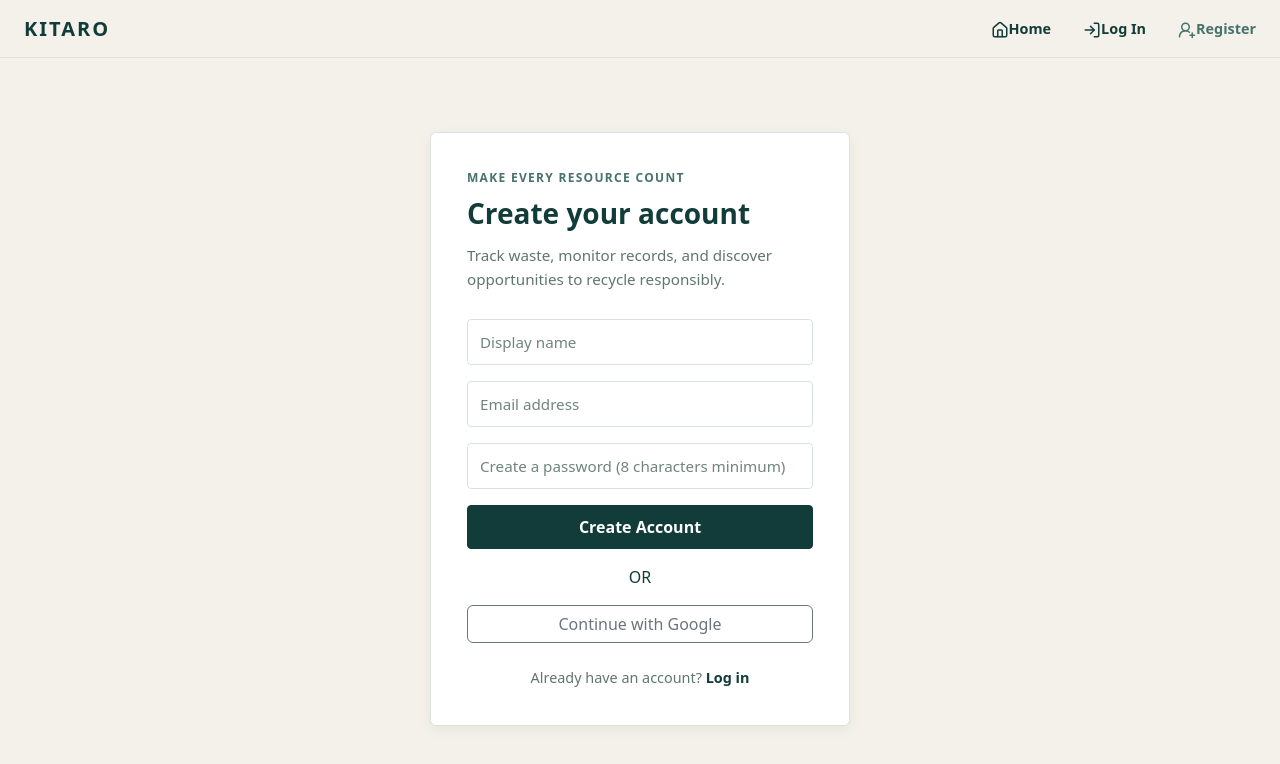
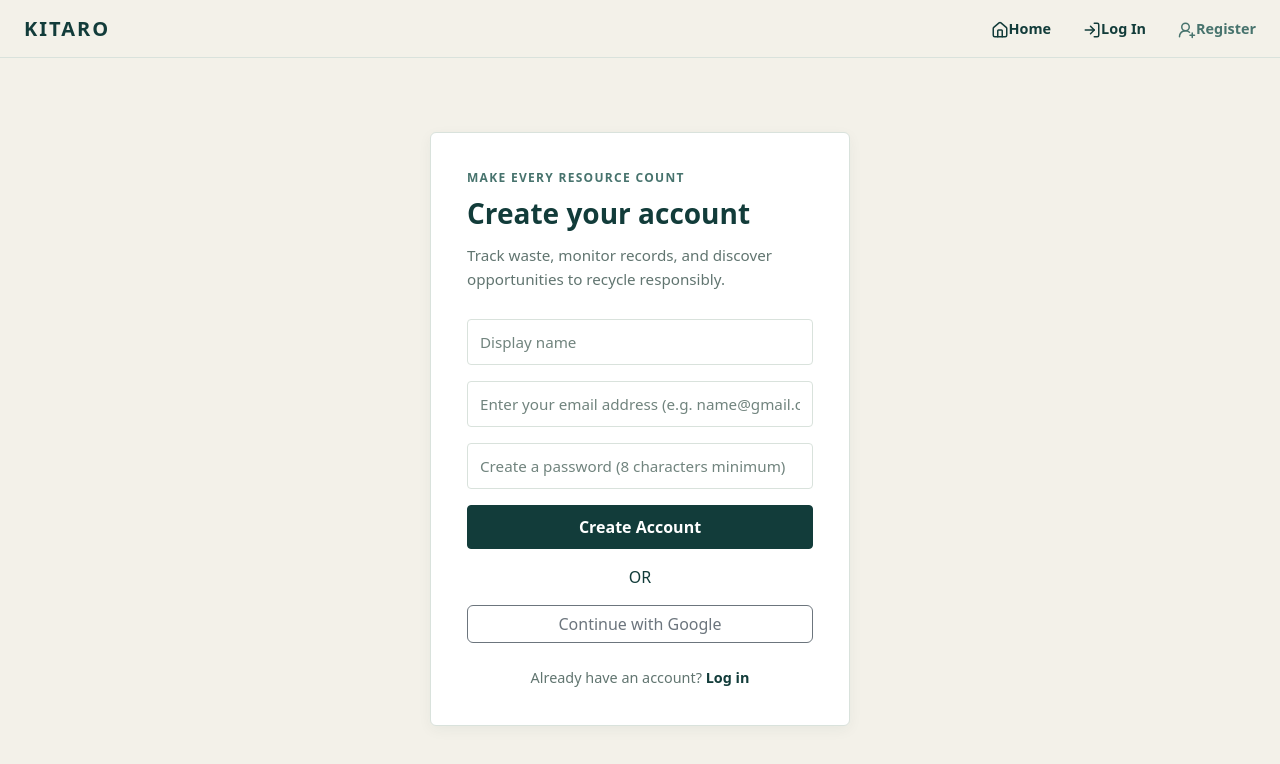
Before and after one commit to och-stack/kitaro-web, a React (Vite) app: page /signup in a window 1280 px wide. Shown: the top 764 px of the page. Built offline with nearby package versions, Linux system fonts and the light colour scheme; no server answers.

Commit message:
update signup placeholder

```diff
--- a/src/pages/Signup.jsx
+++ b/src/pages/Signup.jsx
@@ -103,7 +103,7 @@ function Signup() {
                             name="email"
                             type="email"
                             className="form-control"
-                            placeholder="Email address"
+                            placeholder="Enter your email address (e.g. name@gmail.com)"
                             autoComplete="email"
                             aria-label="Email address"
                             required
```
